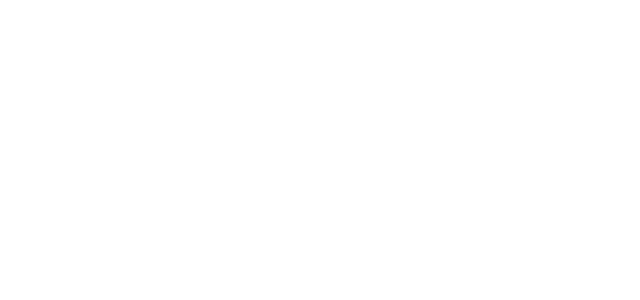
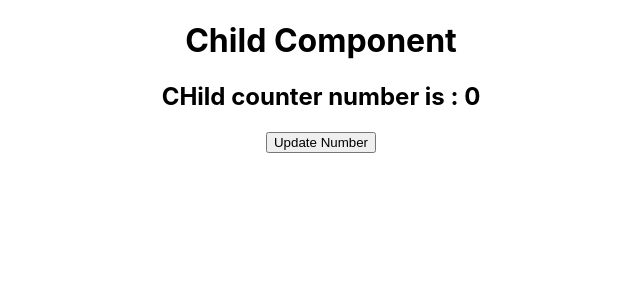
Before and after one commit to samadakram/Bootcamp2020-Class-5-English, a React (Create React App) app: page / in a window 1280 px wide. Shown: the top 300 px of the page, without its empty margins (319-959 px from the left). Built offline with nearby package versions, Linux system fonts and the light colour scheme.

Commit message:
Modified App.js, Parent.js and Child.js
build state in App.js number and passed it to child.js through Parent.js and made a button in App.js which update state value

```diff
--- a/src/App.js
+++ b/src/App.js
@@ -1,11 +1,15 @@
-import React from 'react';
+import React, {useState} from 'react';
 import Parent from './Parent.js';
 import './App.css';
 
 function App() {
+
+  let [number, setNumber] = useState(0);
+
   return (
     <div className="App">
-
+      <Parent num={number} />
+      <button onClick={()=> setNumber(++number)} >Update Number</button>
     </div>
   );
 }
--- a/src/Child.js
+++ b/src/Child.js
@@ -1,8 +1,11 @@
 import React from 'react';
 
-const Child = () => {
+const Child = (props) => {
     return(
-        <div></div>
+        <div>
+            <h1>Child Component</h1>
+            <h2>CHild counter number is : {props.num} </h2>
+        </div>
     );
 }
 
--- a/src/Parent.js
+++ b/src/Parent.js
@@ -1,9 +1,11 @@
 import React from 'react';
 import Child from './Child.js';
 
-const Parent = () =>{
+const Parent = (props) =>{
     return(
-        <div></div>
+        <div>
+            <Child num={props.num} />
+        </div>
     );
 }
 
```
